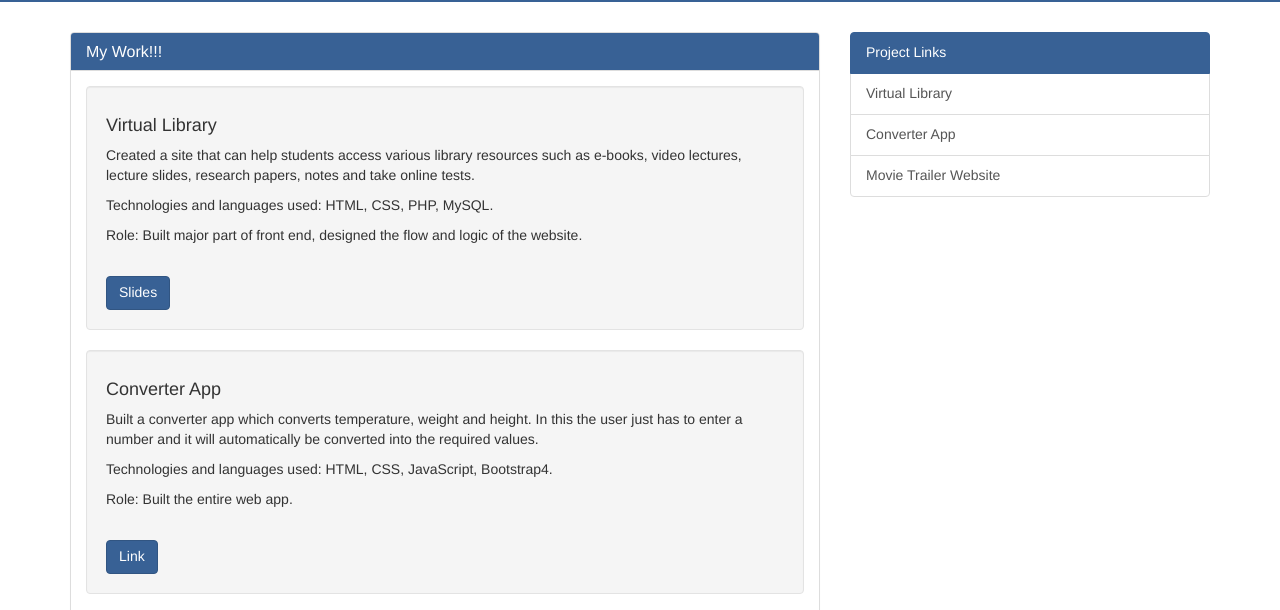
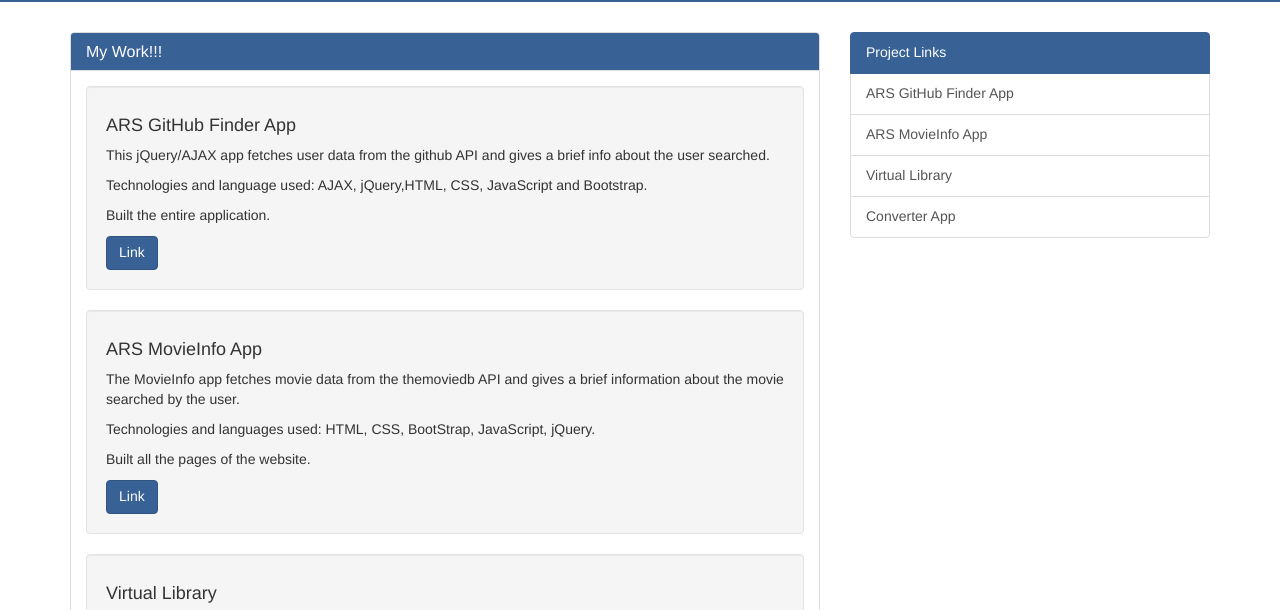
Before and after one commit to VirtuosArs/ArsS, a plain HTML site: page projects.html in a window 1280 px wide. Shown: the part 154-764 px from the top of the page. Drawn offline with nearby package versions, Linux system fonts and the light colour scheme.

Commit message:
Updated projects

```diff
--- a/projects.html
+++ b/projects.html
@@ -59,24 +59,37 @@
             <div class="panel-body">
               <div class="well">
               <!-- &nbsp&nbsp&nbsp&nbsp&nbsp -->
+                  <h4>ARS GitHub Finder App</h4>
+                  <p>This jQuery/AJAX app fetches user data from the github API and gives a brief info about the user searched.</p><p>Technologies and language used: AJAX, jQuery,HTML, CSS, JavaScript and Bootstrap.
+                  </p><p>Built the entire application.</p>
+                  <a target="_blank" href="https://virtuosars.github.io/ARS_GitHubFinder/" class="btn btn-primary">Link</a>
+                </div>
+                <div class="well">
+                  <h4>ARS MovieInfo App</h4>
+                  <!-- <a style="float: right;" href="https://virtuosars.github.io/ArsMovieInfo/" class="btn btn-primary">Link</a></h4> -->
+                  <p>The MovieInfo app fetches movie data from the themoviedb API and gives a brief information about the movie searched by the user.</p><p>Technologies and languages used: HTML, CSS, BootStrap, JavaScript, jQuery.
+                </p><p>Built all the pages of the website.</p>
+                <a target="_blank" href="https://virtuosars.github.io/ArsMovieInfo/" class="btn btn-primary">Link</a>
+                </div>
+                <div class="well">
                   <h4>Virtual Library</h4>
                   <p>Created a site that can help students access various library resources such as e-books, video lectures, lecture
-slides, research papers, notes and take online tests.</p><p>Technologies and languages used: HTML, CSS, PHP, MySQL.
-</p><p>Role: Built major part of front end, designed the flow and logic of the website.</p>
-<br><a href="virLib.html" class="btn btn-primary">Slides</a>
+                  slides, research papers, notes and take online tests.</p><p>Technologies and languages used: HTML, CSS, PHP, MySQL.
+                  </p><p>Role: Built major part of front end, designed the flow and logic of the website.</p>
+                  <a href="virLib.html" class="btn btn-primary">Slides</a>
                 </div>
               <div class="well">
                     <h4>Converter App</h4>
                     <p>Built a converter app which converts temperature, weight and height. In this the user just has to enter a number and it will automatically be converted into the required values.</p>
                     <p>Technologies and languages used: HTML, CSS, JavaScript, Bootstrap4.</p><p>Role: Built the entire web app.</p>
-                    <br><a href="https://virtuosars.github.io/Converter/" class="btn btn-primary">Link</a>
+                    <a href="https://virtuosars.github.io/Converter/" class="btn btn-primary">Link</a>
                   </div>
 
-                <div class="well">
+                <!-- <div class="well">
                     <h4>Movie Trailer Website</h4>
                     <p>Built a web page to display favorite movies and view trailers on Youtube.</p><p>Technologies and languages used: HTML, CSS, Python.</p><p>Role: Server side code written in Python</p>
                     <br><a href="mtSlides.html" class="btn btn-primary">Slides</a>
-                  </div>
+                  </div> -->
                 <!-- <div class="well">
                   <h4>SEO</h4>
                   <p>Ut cursus orci a nibh accumsan, vitae semper arcu viverra. Proin ultrices, tellus sit amet tincidunt ultrices, mi odio consequat ligula, eget accumsan enim ligula ut libero. Phasellus placerat at quam quis facilisis. Nullam tincidunt ornare sem, a vestibulum arcu porta sed. In molestie faucibus mauris, vitae hendrerit enim interdum id. Sed aliquet tincidunt eros.</p>
@@ -90,9 +103,11 @@ slides, research papers, notes and take online tests.</p><p>Technologies and lan
             <a href="#" class="list-group-item active">
               Project Links
             </a>
+            <a href="https://github.com/VirtuosArs/ARS_GitHubFinder" class="list-group-item">ARS GitHub Finder App</a>
+            <a href="https://github.com/VirtuosArs/ArsMovieInfo" class="list-group-item">ARS MovieInfo App</a>
             <a href="https://virtuosars.github.io/ArsS/virLib.html" class="list-group-item">Virtual Library</a>
             <a href="https://github.com/VirtuosArs/Converter" class="list-group-item">Converter App</a>
-            <a href="https://github.com/VirtuosArs/Movie-Trailer-Website" class="list-group-item">Movie Trailer Website</a>
+            <!-- <a href="https://github.com/VirtuosArs/Movie-Trailer-Website" class="list-group-item">Movie Trailer Website</a> -->
           </div>
         </div>
          </div>
```
